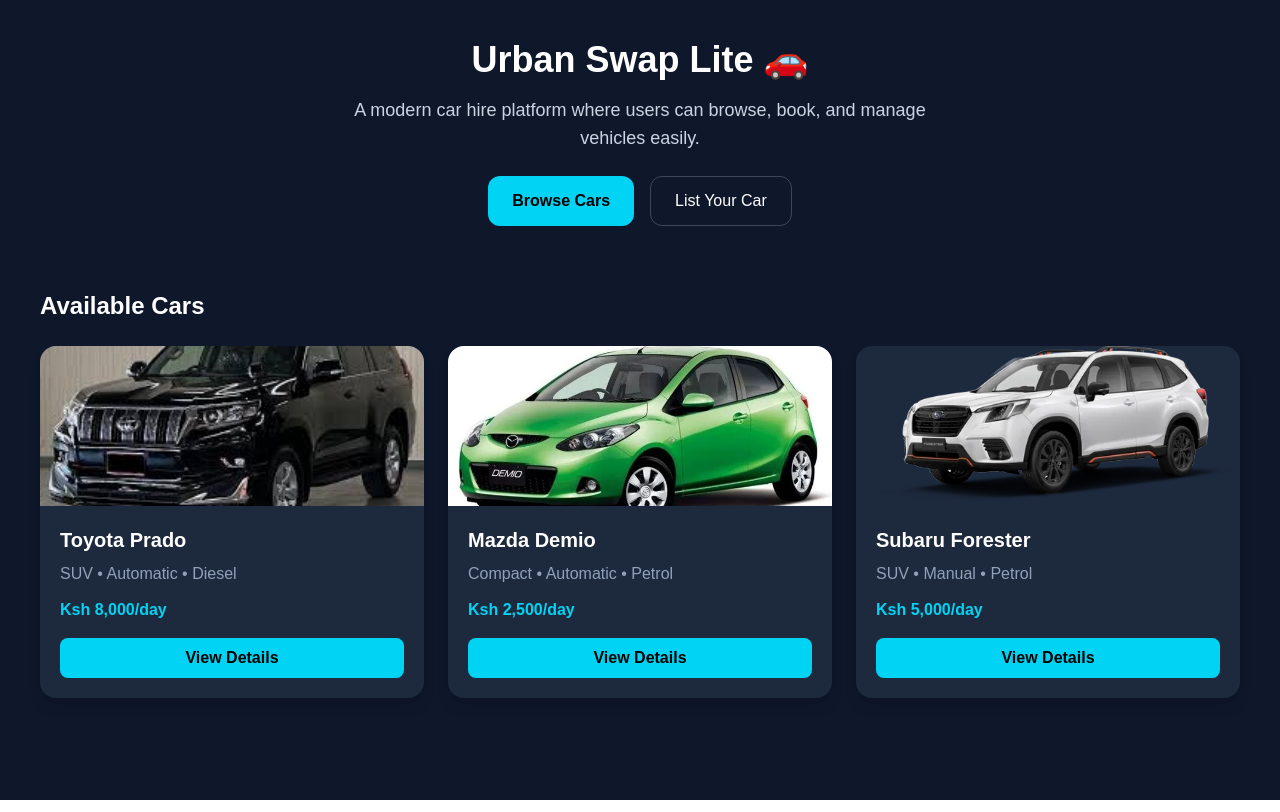
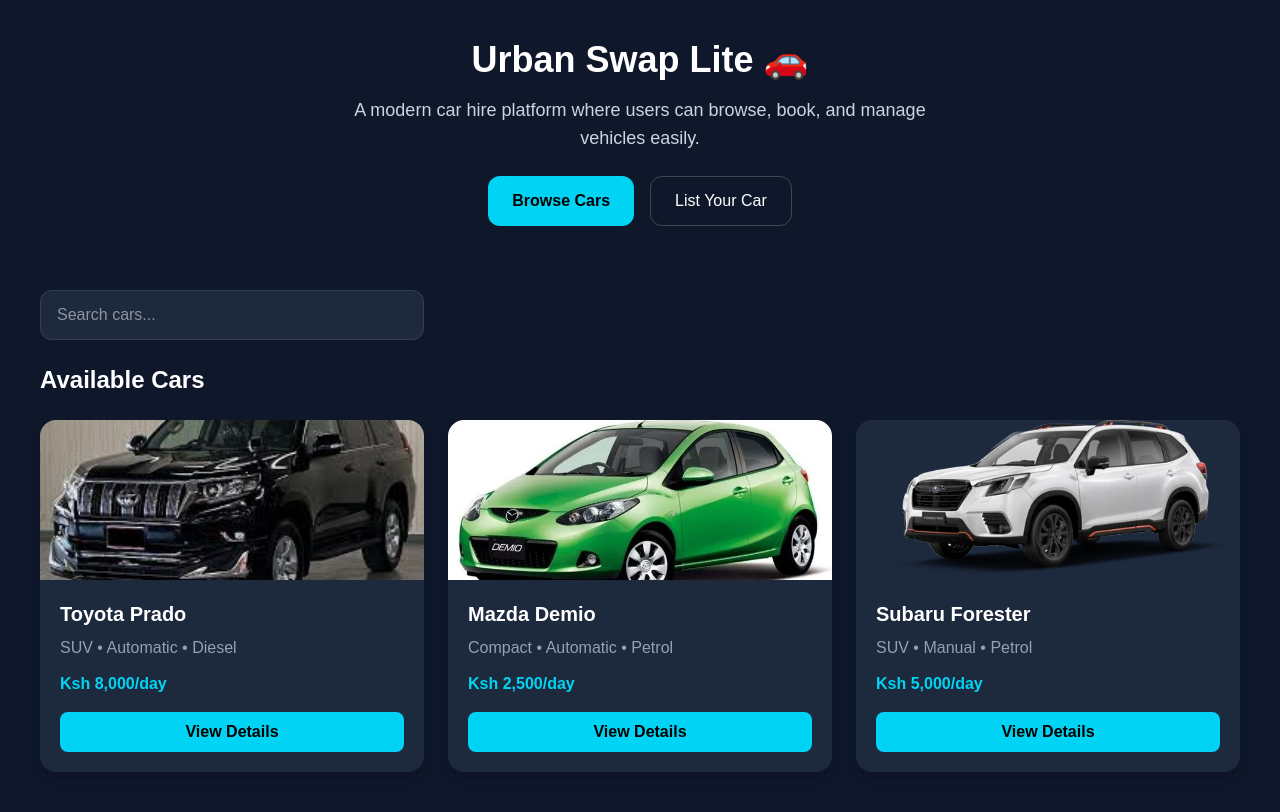
Before and after one commit to JobMunyoki/urban-swap-lite, a Next.js app: page / in a window 1280 px wide. Built offline with nearby package versions, Linux system fonts and the light colour scheme.

Commit message:
Add car search filter

```diff
--- a/app/page.tsx
+++ b/app/page.tsx
@@ -1,4 +1,7 @@
+"use client";
+
 import Link from "next/link";
+import { useState } from "react";
 
 const cars = [
   {
@@ -31,6 +34,11 @@
 ];
 
 export default function Home() {
+  const [search, setSearch] = useState("");
+  const filteredCars = cars.filter((car) =>
+  car.name.toLowerCase().includes(search.toLowerCase()) ||
+  car.type.toLowerCase().includes(search.toLowerCase())
+);
   return (
     <main className="min-h-screen bg-slate-900 text-white p-10">
       <div className="flex flex-col items-center justify-center text-center mb-16">
@@ -52,10 +60,19 @@
       </div>
 
       <section>
+        <div className="mb-6">
+  <input
+    type="text"
+    placeholder="Search cars..."
+    value={search}
+    onChange={(e) => setSearch(e.target.value)}
+    className="w-full md:w-96 px-4 py-3 rounded-xl bg-slate-800 border border-white/10 text-white outline-none focus:border-cyan-400"
+  />
+</div>
         <h2 className="text-2xl font-semibold mb-6">Available Cars</h2>
 
         <div className="grid md:grid-cols-3 gap-6">
-          {cars.map((car) => (
+          {filteredCars.map((car) => (
             <div key={car.name} className="bg-slate-800 rounded-2xl overflow-hidden shadow-lg">
 
             <img
```
